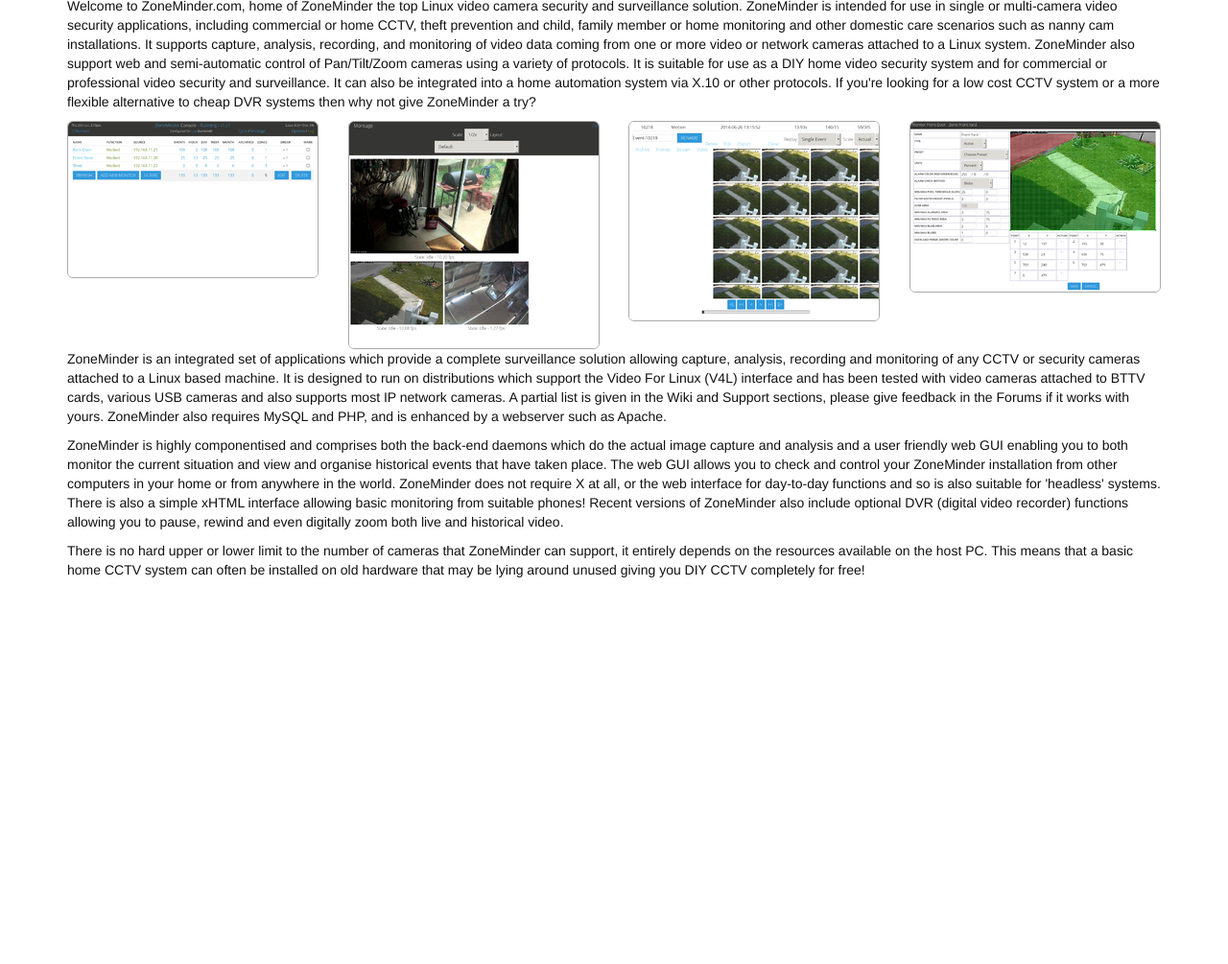
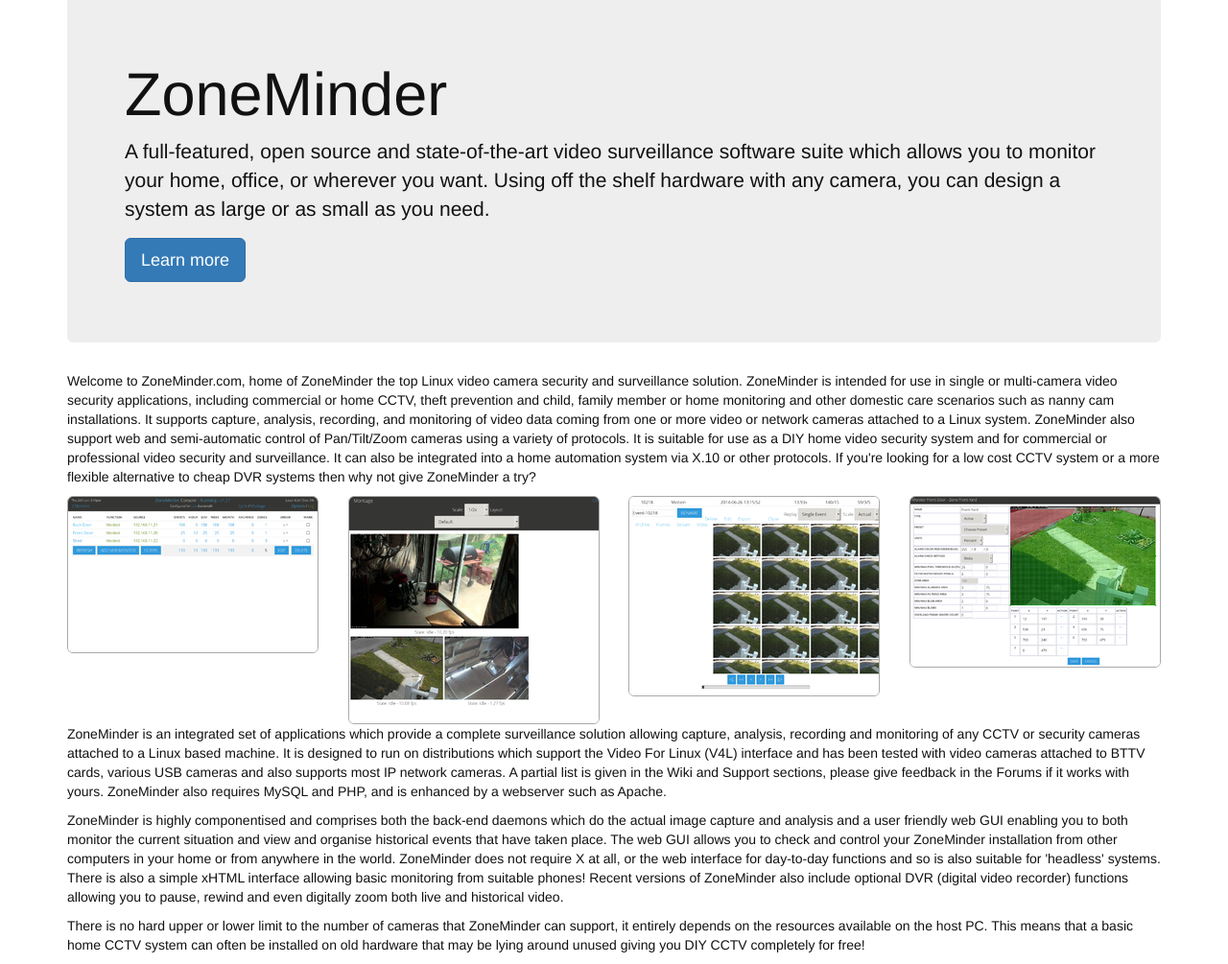
Before and after one commit to ZoneMinder/zoneminder.github.io, a Jekyll site: the page built from index.html, in a window 1280 px wide, cut to the strip 109-1114 px from the top of the page. Shown: the whole strip at 96% size. Built offline with Jekyll 4.4.1, drawn with Linux system fonts in a browser that asks for light colours; nearby versions of some CDN libraries; comment, search, counter and statistics services are not loaded; before the commit the page ends 900 px from its top, so only the background shows below that.

Commit message:
Add jumbotron to home page

```diff
--- a/index.html
+++ b/index.html
@@ -3,6 +3,14 @@ layout: main
 title: Home
 permalink: /
 ---
+
+<div class="jumbotron">
+	<h1>ZoneMinder</h1>
+
+	<p>A full-featured, open source and state-of-the-art video surveillance software suite which allows you to monitor your home, office, or wherever you want.  Using off the shelf hardware with any camera, you can design a system as large or as small as you need.</p>
+
+	<p><a class="btn btn-primary btn-lg" href="#" role="button">Learn more</a></p>
+</div>
 
 <p>Welcome to ZoneMinder.com, home of ZoneMinder the top Linux video camera security and surveillance solution. ZoneMinder is intended for use in single or multi-camera video security applications, including commercial or home CCTV, theft prevention and child, family member or home monitoring and other domestic care scenarios such as nanny cam installations. It supports capture, analysis, recording, and monitoring of video data coming from one or more video or network cameras attached to a Linux system. ZoneMinder also support web and semi-automatic control of Pan/Tilt/Zoom cameras using a variety of protocols. It is suitable for use as a DIY home video security system and for commercial or professional video security and surveillance. It can also be integrated into a home automation system via X.10 or other protocols. If you're looking for a low cost CCTV system or a more flexible alternative to cheap DVR systems then why not give ZoneMinder a try?</p>
 
```
